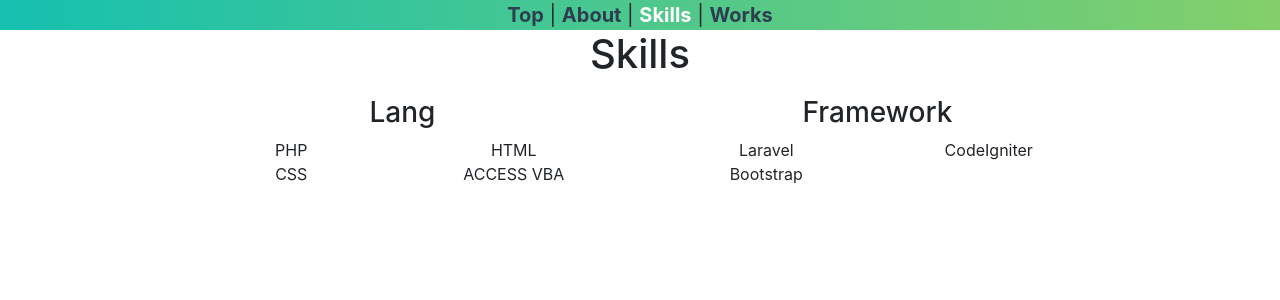
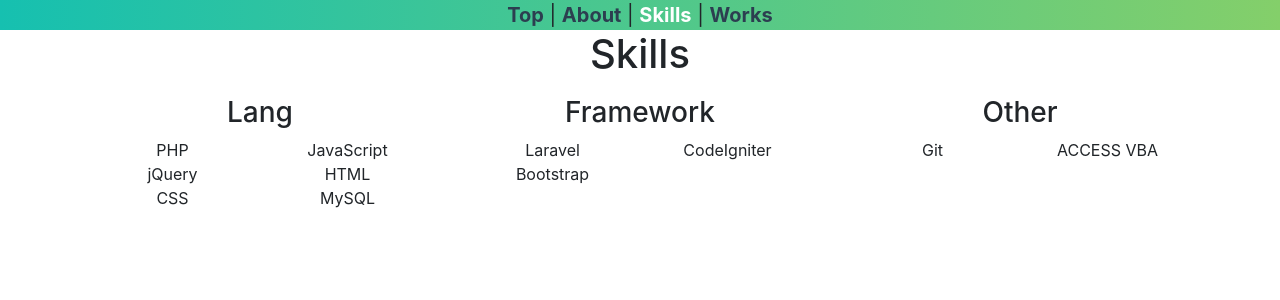
Before and after one commit to urape/portfolio, a Vue app: page /skills in a window 1280 px wide. Shown: the top 300 px of the page. Built offline with nearby package versions, Linux system fonts and the light colour scheme.

Commit message:
modify skills

```diff
--- a/src/views/Skills.vue
+++ b/src/views/Skills.vue
@@ -2,20 +2,24 @@
     <b-container class="box">
       <h1>Skills</h1>
       <b-row class="content">
-        <b-col md="1"></b-col>
-        <b-col md="5" cols="12">
+        <b-col md="4" cols="12">
           <ul id="lang1">
             <h3>Lang</h3>
             <li v-for="lang in langs" :key="lang.id">{{ lang.name }}</li>
           </ul>
         </b-col>
-        <b-col md="5" cols="12">
+        <b-col md="4" cols="12">
           <ul>
             <h3>Framework</h3>
             <li v-for="framework in frameworks" :key="framework.id">{{ framework.name }}</li>
           </ul>
         </b-col>
-        <b-col md="1"></b-col>
+        <b-col md="4" cols="12">
+          <ul>
+            <h3>Other</h3>
+            <li v-for="other in others" :key="other.id">{{ other.name }}</li>
+          </ul>
+        </b-col>
       </b-row>
     </b-container>
 </template>
@@ -26,14 +30,20 @@
     return {
       langs: [
         { name: 'PHP' },
+        { name: 'JavaScript' },
+        { name: 'jQuery' },
         { name: 'HTML' },
         { name: 'CSS' },
-        { name: 'ACCESS VBA' }
+        { name: 'MySQL' }
       ],
       frameworks: [
         { name: 'Laravel' },
         { name: 'CodeIgniter' },
         { name: 'Bootstrap' },
+      ],
+      others: [
+        { name: 'Git' },
+        { name: 'ACCESS VBA' }
       ]
     }
   }
```
